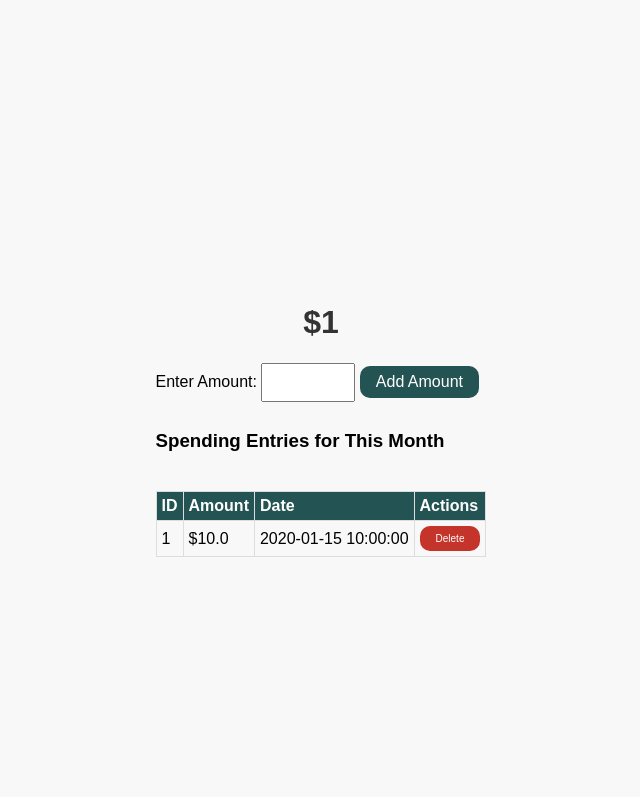
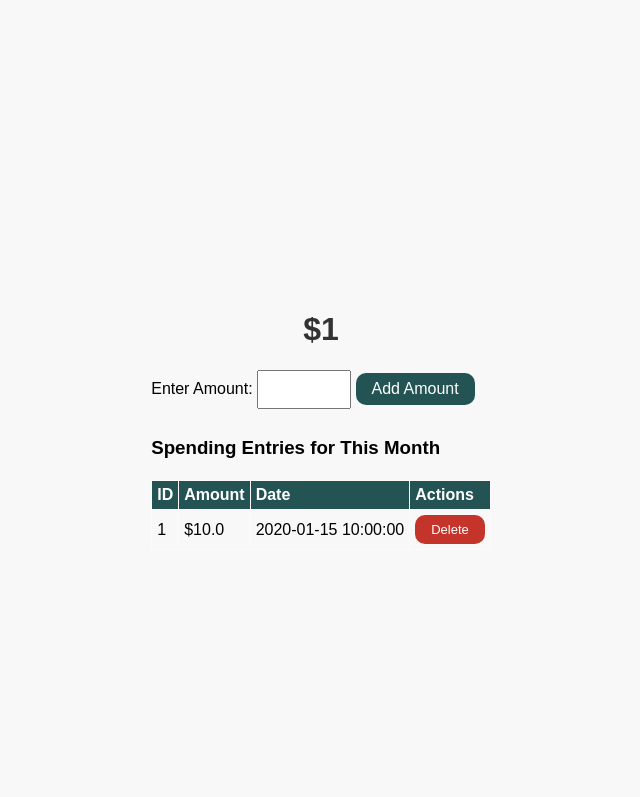
Before and after one commit to yusufsabuwala/mizania, a Flask app: template templates/budget.html in a window 1280 px wide. Shown: the top 797 px of the page, without its empty margins (319-959 px from the left). Run offline with Flask 3, Linux system fonts and the light colour scheme; tables that the repository leaves empty hold one stand-in row (values such as "Sample post"); the template is opened without the code that fills it: values that come from a table or form of the project are taken from there, most other values are stand-ins (such as "Sample title", 1, 10 or a date in 2020).

Commit message:
removed non working

```diff
--- a/app.py
+++ b/app.py
@@ -2,12 +2,14 @@ from flask import Flask, request, render_template, jsonify
 from flask_sqlalchemy import SQLAlchemy
 from flask_migrate import Migrate
 from datetime import datetime
+from zoneinfo import ZoneInfo
 
 # Initialize the Flask app
 app = Flask(__name__)
 app.config['SQLALCHEMY_DATABASE_URI'] = 'sqlite:///fmb_fi.db'  # Path to your SQLite database
 app.config['SQLALCHEMY_TRACK_MODIFICATIONS'] = False
 db = SQLAlchemy(app)
+current_time_est = datetime.now(ZoneInfo("America/New_York"))
 
 # Initialize Flask-Migrate
 #migrate = Migrate(app, db)
@@ -123,7 +125,7 @@ def submit_transaction():
 class Spending(db.Model):
     id = db.Column(db.Integer, primary_key=True, autoincrement=True)
     amount = db.Column(db.Float, nullable=False)
-    date = db.Column(db.DateTime, default=datetime.utcnow)
+    date = db.Column(db.DateTime, default=current_time_est)
 
 # Create tables if they don't exist
 with app.app_context():
@@ -168,6 +170,8 @@ def delete_spending(id):
         return jsonify({'error': 'Spending entry not found'}), 404
 
 
+#######################################################
+
 
 # Route to view all transactions
 @app.route('/transactions')
--- a/models.py
+++ b/models.py
@@ -1,7 +1,9 @@
 from flask_sqlalchemy import SQLAlchemy
 from datetime import datetime
+from zoneinfo import ZoneInfo
 
 db = SQLAlchemy()
+current_time_est = datetime.now(ZoneInfo("America/New_York"))
 
 class Person(db.Model):
     __tablename__ = 'person'
@@ -22,13 +24,13 @@ class Transaction(db.Model):
     total_amount = db.Column(db.Float, nullable=False)
     first_name = db.Column(db.String(100), nullable=False)  # Added field
     last_name = db.Column(db.String(100), nullable=False)   # Added field
-    transaction_date = db.Column(db.DateTime, default=db.func.current_timestamp())
+    transaction_date = db.Column(db.DateTime, default=current_time_est)
 
 class Spending(db.Model):
     __tablename__ = 'spending'
     id = db.Column(db.Integer, primary_key=True, autoincrement=True)
     amount = db.Column(db.Float, nullable=False)
-    date = db.Column(db.DateTime, default=datetime.utcnow)
+    date = db.Column(db.DateTime, default=db.func.current_timestamp())
 
     def __repr__(self):
         return f'<Spending {self.id} - ${self.amount} on {self.date}>'
--- a/templates/budget.html
+++ b/templates/budget.html
@@ -11,11 +11,11 @@
         input { margin-bottom: 10px; padding: 10px; width: 70px; }
         button { padding: 7px 16px; font-size: 16px; color: white; background-color: #245353; border: none; border-radius: 10px; cursor: pointer; }
         button:hover { background-color: #183a3a; }
-        table { width: 100%; border-collapse: collapse; margin-top: 20px; }
-        th, td { padding: 5px; border: 1px solid #ddd; text-align: left; }
+        table { width: 100%; border-collapse: collapse; margin-top: 2px; }
+        th, td { padding: 5px; border: 1px solid #fcfafa; text-align: left; }
         th { background-color: #245353; color: white; }
-        .delete-button { font-size: 10px; background-color: #c5342a; }
-        .delete-button:hover { font-size: 8px; background-color: #881e1e; }
+        .delete-button { font-size: 13px; background-color: #c5342a; }
+        .delete-button:hover { font-size: 13px; background-color: #881e1e; }
     </style>
 </head>
 <body style="display: grid; place-content: center; height: 100vh; margin: 0;">
--- a/templates/index.html
+++ b/templates/index.html
@@ -3,7 +3,7 @@
 <head>
     <meta charset="UTF-8">
     <meta name="viewport" content="width=device-width, initial-scale=1.0">
-    <title>FMB FI</title>
+    <title>Yusuf's App</title>
     <style>
         body {
             font-family: Arial, sans-serif;
@@ -33,7 +33,7 @@
     </style>
 </head>
 <body>
-    <h1>Welcome to FMB FI</h1>
+    <h1></h1>
     <div class="button-container">
         <button onclick="window.location.href='/add_person'">Add Person</button>
         <button onclick="window.location.href='/add_transaction'">Add Transaction</button>
```
Also changed, not shown: instance/fmb_fi.db.
